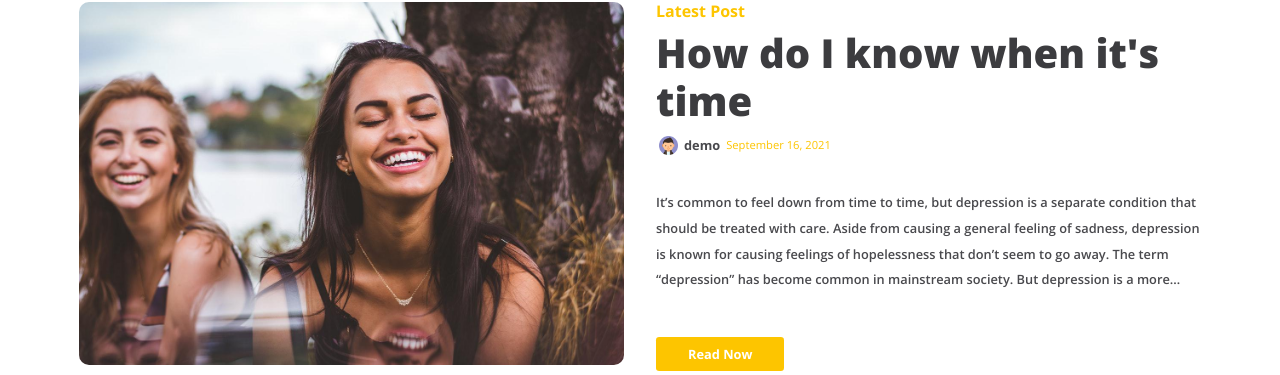
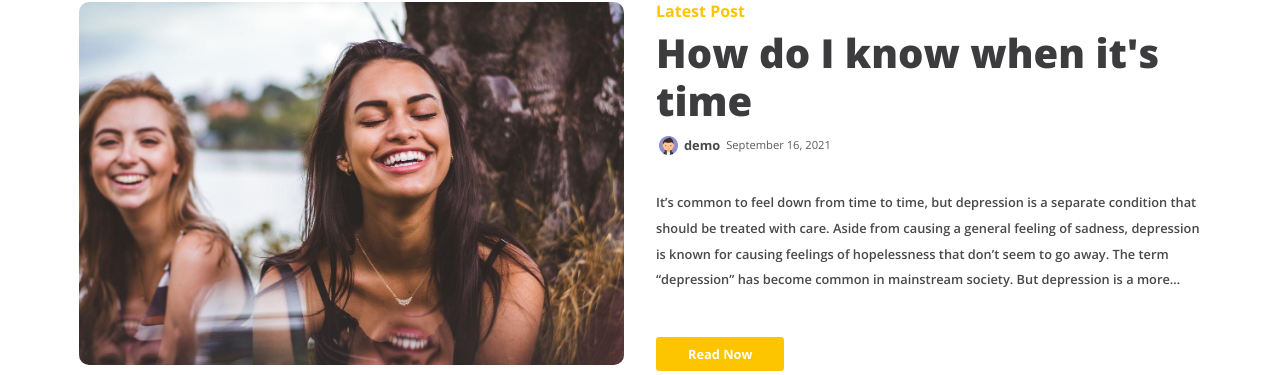
Before and after one commit to miguelcoria94/Impact, a Flask app: page / in a window 1280 px wide. Shown: the part 595-970 px from the top of the page. Run offline with Flask 2, Linux system fonts and the light colour scheme; data comes from the database, SQL or seed files in the repository; some libraries are stand-ins or nearby versions.

Commit message:
added new colors

```diff
--- a/impact/static/styles/main.css
+++ b/impact/static/styles/main.css
@@ -411,7 +411,7 @@ textarea {
 
 .latest-post-date {
   font-weight: 400;
-  color: #fdc500 !important;
+  color: #5a5a61 !important;
   font-size: 0.7rem;
 }
 
```
